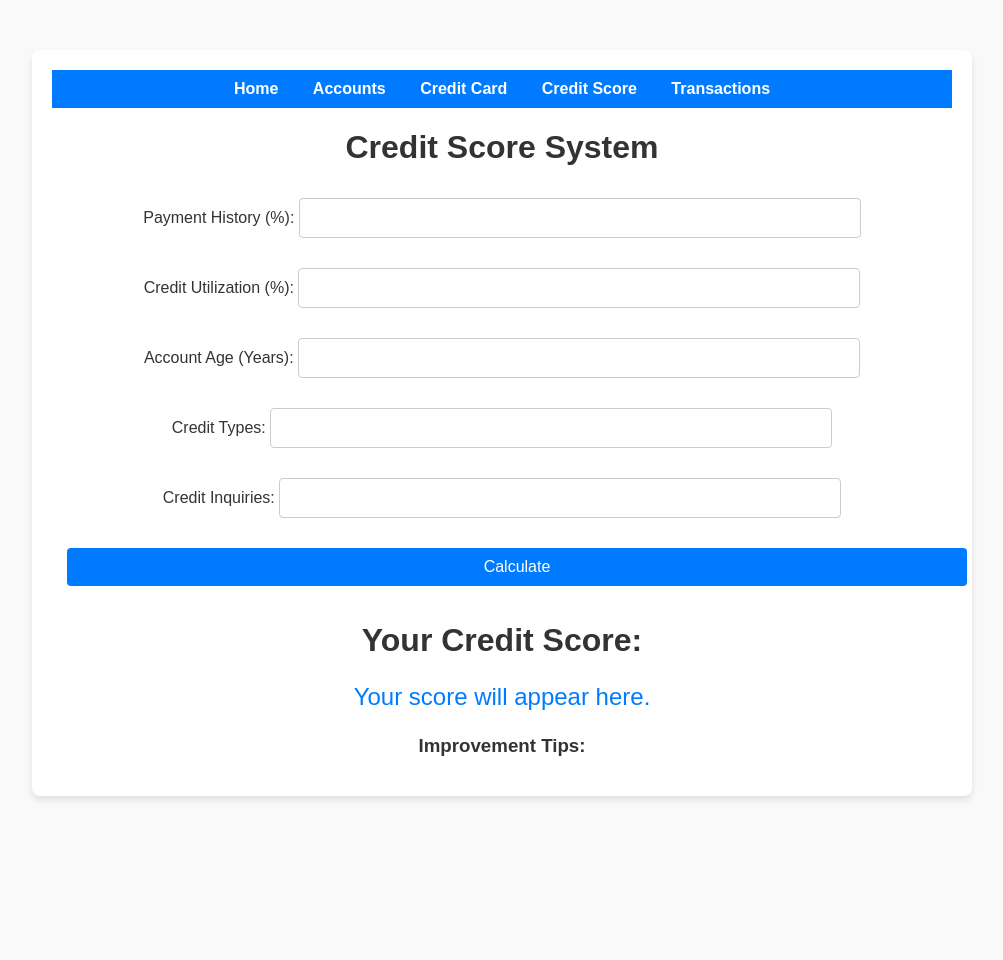
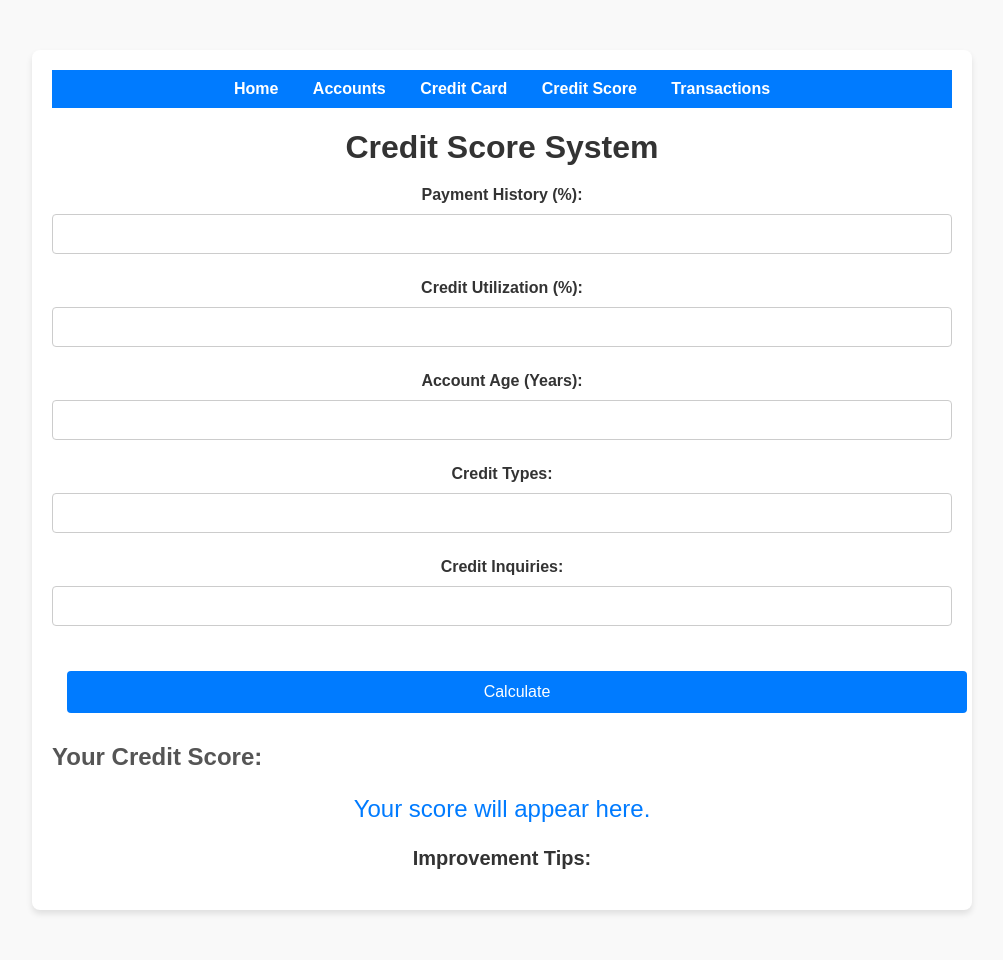
Before and after one commit to HamzaTechFusion/Finace-Buddy, a PHP site: page /html/credit-score.html in a window 1280 px wide. Shown: the whole page, without its empty margins (138-1141 px from the left). Before the commit the page ends 800 px from the top, so only its background shows below. Run offline with PHP 8.4, Linux system fonts and the light colour scheme.

Commit message:
Update stylesheet.css

```diff
--- a/css/stylesheet.css
+++ b/css/stylesheet.css
@@ -377,3 +377,62 @@ input[type="number"] {
 #home h2, #accounts h2, #credit-card h2 {
     color: #555;
 }
+
+/* Styling for the page content */
+h1 {
+    font-size: 2rem;
+    color: #333;
+    margin-bottom: 20px;
+    text-align: center;
+}
+
+h2 {
+    font-size: 1.5rem;
+    color: #555;
+    margin-top: 20px;
+    text-align: left;
+}
+
+label {
+    display: block;
+    margin: 10px 0 5px;
+    font-weight: bold;
+}
+
+input[type="text"], input[type="number"] {
+    width: 100%;
+    padding: 10px;
+    margin-bottom: 15px;
+    border: 1px solid #ccc;
+    border-radius: 4px;
+    font-size: 1rem;
+    box-sizing: border-box;
+}
+
+button {
+    display: inline-block;
+    padding: 12px 25px;
+    background-color: #007bff;
+    color: white;
+    border: none;
+    border-radius: 4px;
+    cursor: pointer;
+    font-size: 1rem;
+    margin-top: 20px;
+}
+
+button:hover {
+    background-color: #0056b3;
+}
+
+h3 {
+    font-size: 1.25rem;
+    color: #333;
+    margin-top: 20px;
+    text-align: center;
+}
+
+#balance {
+    font-weight: bold;
+    color: #007bff;
+}
```
